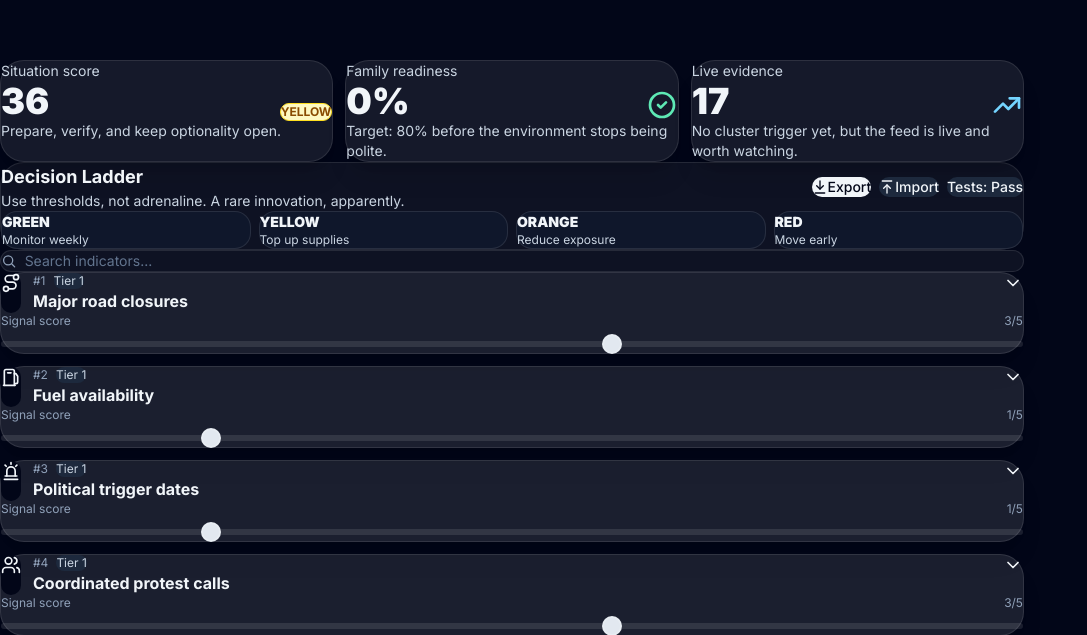
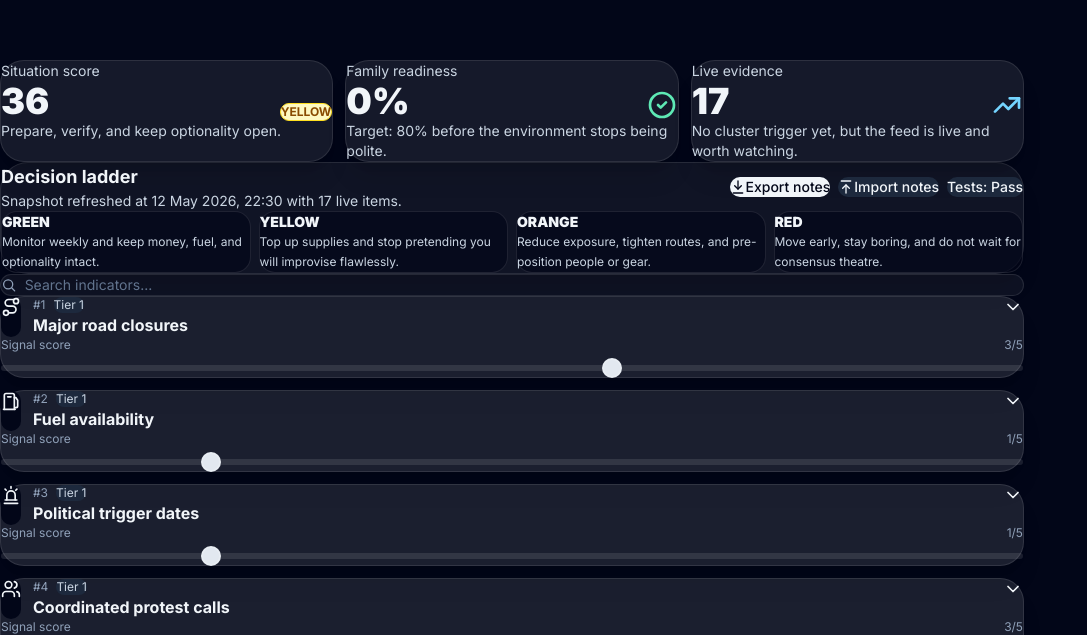
Before and after one commit to Looping69/Sani-Stability, a React (Vite) app: page / in a window 1280 px wide. Shown: the part 165-800 px from the top of the page, without its empty margins (0-1087 px from the left). Built offline with nearby package versions, Linux system fonts and the light colour scheme.

Commit message:
feat: export household notes separately from live snapshot

```diff
--- a/src/components/DecisionLadder.jsx
+++ b/src/components/DecisionLadder.jsx
@@ -1,79 +1,83 @@
-import React, { useState, useMemo } from "react";
+import React, { useMemo, useState } from "react";
 import { Button } from "@/components/ui/Button";
 import { SvgIcon } from "@/components/ui/SvgIcon";
 import { SelfTestsModal } from "./SelfTestsModal";
-import { useIndicators } from "@/context/IndicatorsProvider";
 import { useChecklist } from "@/context/ChecklistProvider";
 import { useEvents } from "@/context/EventsProvider";
+import { useIndicators } from "@/context/IndicatorsProvider";
 import { runSelfTests } from "@/utils/calculations";
-import { todayStamp } from "@/utils/helpers";
+import { formatDateTime, todayStamp } from "@/utils/helpers";
 
 export function DecisionLadder() {
-  const { indicators, setAllIndicators } = useIndicators();
   const { checklist, setAllChecklist } = useChecklist();
   const { events, setAllEvents } = useEvents();
+  const { generatedAt, totalEvidence } = useIndicators();
   const [showTests, setShowTests] = useState(false);
 
-  const testsPassed = useMemo(() => runSelfTests().every((t) => t.pass), []);
+  const testsPassed = useMemo(() => runSelfTests().every((test) => test.pass), []);
 
   function exportData() {
     const payload = JSON.stringify(
-      { exportedAt: new Date().toISOString(), indicators, checklist, events },
+      {
+        exportedAt: new Date().toISOString(),
+        checklist,
+        manualEvents: events,
+      },
       null,
       2
     );
+
     const blob = new Blob([payload], { type: "application/json" });
     const url = URL.createObjectURL(blob);
-    const a = document.createElement("a");
-    a.href = url;
-    a.download = `sani-stability-dashboard-${todayStamp()}.json`;
-    a.click();
+    const anchor = document.createElement("a");
+    anchor.href = url;
+    anchor.download = `sani-household-state-${todayStamp()}.json`;
+    anchor.click();
     URL.revokeObjectURL(url);
   }
 
   function importData(event) {
     const file = event.target.files?.[0];
     if (!file) return;
+
     const reader = new FileReader();
     reader.onload = () => {
       try {
         const parsed = JSON.parse(String(reader.result));
-        if (parsed.indicators) setAllIndicators(parsed.indicators);
         if (parsed.checklist) setAllChecklist(parsed.checklist);
-        if (parsed.events) setAllEvents(parsed.events);
+        if (parsed.manualEvents || parsed.events) {
+          setAllEvents(parsed.manualEvents || parsed.events);
+        }
       } catch {
-        alert("Import failed. The file is not valid dashboard JSON.");
+        alert("Import failed. This file is not valid dashboard state.");
       }
     };
     reader.readAsText(file);
   }
 
   const levels = [
-    ["GREEN", "Monitor weekly"],
-    ["YELLOW", "Top up supplies"],
-    ["ORANGE", "Reduce exposure"],
-    ["RED", "Move early"],
+    ["GREEN", "Monitor weekly and keep money, fuel, and optionality intact."],
+    ["YELLOW", "Top up supplies and stop pretending you will improvise flawlessly."],
+    ["ORANGE", "Reduce exposure, tighten routes, and pre-position people or gear."],
+    ["RED", "Move early, stay boring, and do not wait for consensus theatre."],
   ];
 
   return (
     <>
-      <section className="mt-5 rounded-3xl border border-white/10 bg-white/5 p-4">
+      <section className="mt-5 rounded-[28px] border border-white/10 bg-white/6 p-4 shadow-xl">
         <div className="flex flex-col gap-3 sm:flex-row sm:items-center sm:justify-between">
           <div>
-            <h2 className="text-lg font-bold">Decision Ladder</h2>
-            <p className="text-sm text-slate-300">
-              Use thresholds, not adrenaline. A rare innovation, apparently.
+            <h2 className="text-lg font-bold">Decision ladder</h2>
+            <p className="mt-1 text-sm text-slate-300">
+              Snapshot refreshed at {formatDateTime(generatedAt)} with {totalEvidence} live items.
             </p>
           </div>
           <div className="flex flex-wrap gap-2">
-            <Button
-              onClick={exportData}
-              className="bg-slate-100 text-slate-950 hover:bg-white"
-            >
-              <SvgIcon name="Download" className="mr-2 h-4 w-4" /> Export
+            <Button onClick={exportData} className="bg-slate-100 text-slate-950 hover:bg-white">
+              <SvgIcon name="Download" className="mr-2 h-4 w-4" /> Export notes
             </Button>
-            <label className="inline-flex cursor-pointer items-center rounded-2xl bg-slate-800 px-3 py-2 text-sm font-medium text-slate-100 hover:bg-slate-700 transition-colors">
-              <SvgIcon name="Upload" className="mr-2 h-4 w-4" /> Import
+            <label className="inline-flex cursor-pointer items-center rounded-2xl bg-slate-800 px-3 py-2 text-sm font-medium text-slate-100 transition-colors hover:bg-slate-700">
+              <SvgIcon name="Upload" className="mr-2 h-4 w-4" /> Import notes
               <input
                 type="file"
                 accept="application/json"
@@ -92,9 +96,9 @@ export function DecisionLadder() {
 
         <div className="mt-4 grid gap-2 sm:grid-cols-4">
           {levels.map(([label, text]) => (
-            <div key={label} className="rounded-2xl border border-white/10 bg-slate-900 p-3">
+            <div key={label} className="rounded-2xl border border-white/10 bg-slate-950/65 p-3">
               <p className="text-sm font-black">{label}</p>
-              <p className="mt-1 text-xs text-slate-300">{text}</p>
+              <p className="mt-1 text-xs leading-5 text-slate-300">{text}</p>
             </div>
           ))}
         </div>
```
